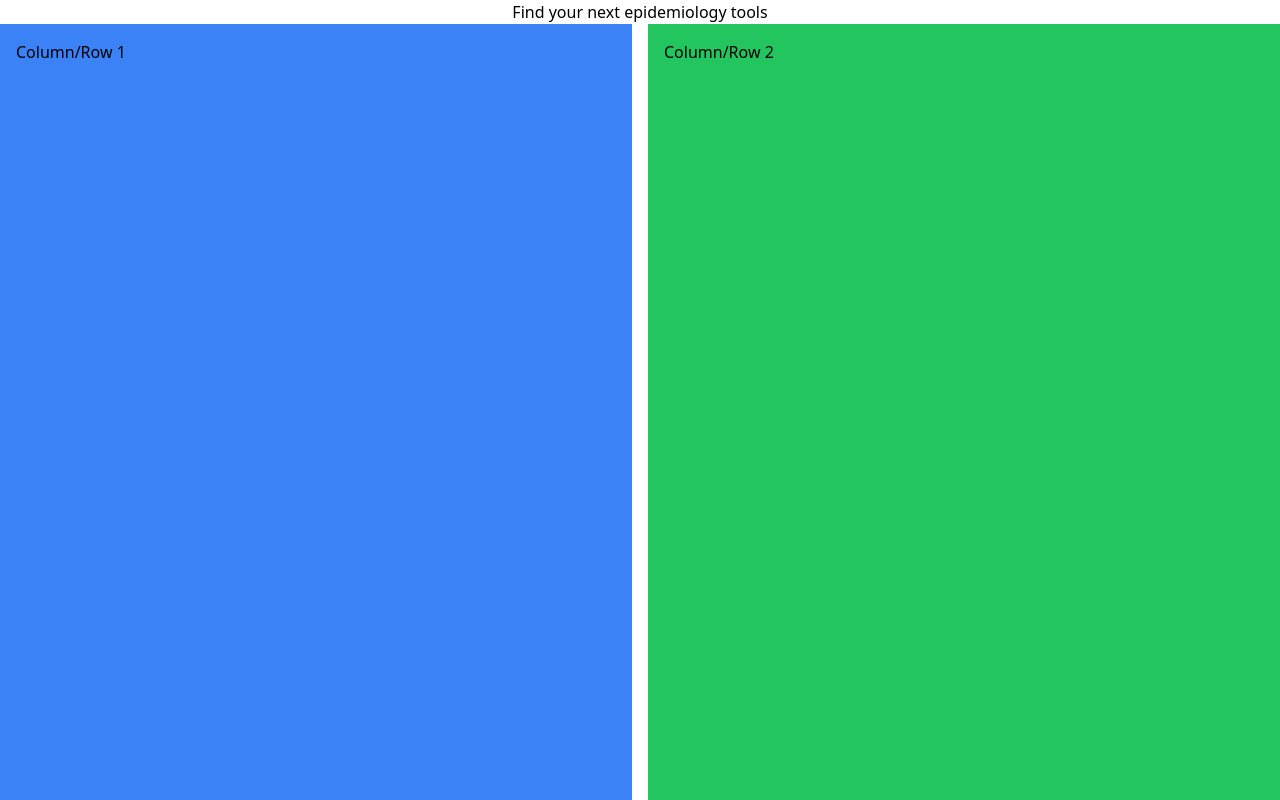
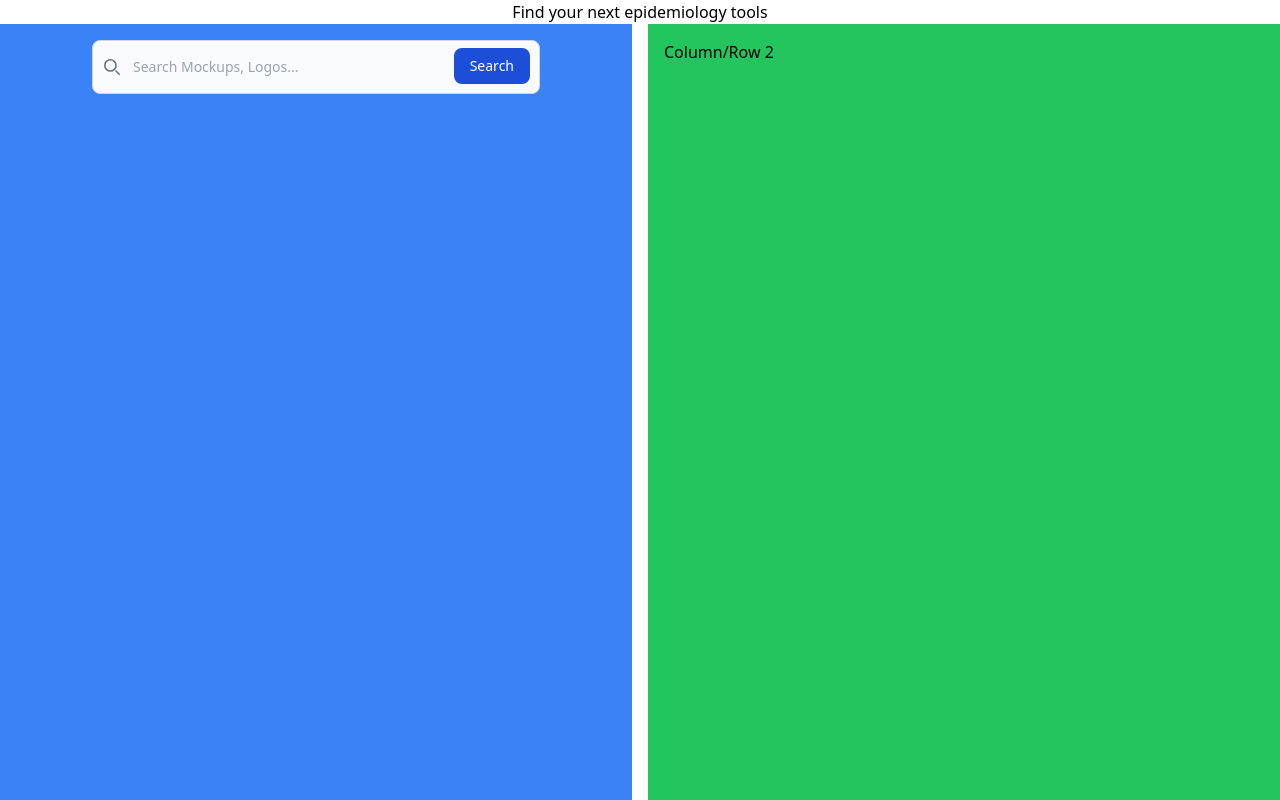
Before and after one commit to epiverse-connect/epiverse-search-frontend, a React (Create React App) app: page / in a window 1280 px wide. Built offline with nearby package versions, Linux system fonts and the light colour scheme.

Commit message:
Add some new components

```diff
--- a/src/App.tsx
+++ b/src/App.tsx
@@ -1,4 +1,6 @@
 import Grid from './Grid';
+import MapCol from './MapCol';
+import SearchCol from './SearchCol';
 
 function App() {
 	return (
@@ -6,7 +8,7 @@
 			<header className="grow-0 items-center text-center">
 				<h1>Find your next epidemiology tools</h1>
 			</header>
-      <Grid first={<div>Column/Row 1</div>} second={<div>Column/Row 2</div>} />
+			<Grid first={<SearchCol />} second={<MapCol />} />
 		</div>
 	);
 }
--- a/src/Grid.tsx
+++ b/src/Grid.tsx
@@ -1,12 +1,10 @@
-import React from 'react';
-
-const ResponsiveGrid = ({first, second}: any) => {
+const ResponsiveGrid = ({ first, second }: any) => {
 	return (
 		<div className="grid grid-cols-1 md:grid-cols-2 gap-4 grow">
 			<div className="bg-blue-500 p-4">{first}</div>
 			<div className="bg-green-500 p-4">{second}</div>
 		</div>
 	);
-}
+};
 
 export default ResponsiveGrid;
--- /dev/null
+++ b/src/MapCol.tsx
@@ -0,0 +1,5 @@
+const MapCol = () => {
+	return <div>Column/Row 2</div>;
+};
+
+export default MapCol;
--- /dev/null
+++ b/src/SearchCol.tsx
@@ -0,0 +1,48 @@
+const SearchCol = () => {
+	return (
+		<div>
+			<form className="max-w-md mx-auto">
+				<label
+					htmlFor="default-search"
+					className="mb-2 text-sm font-medium text-gray-900 sr-only dark:text-white"
+				>
+					Search
+				</label>
+				<div className="relative">
+					<div className="absolute inset-y-0 start-0 flex items-center ps-3 pointer-events-none">
+						<svg
+							className="w-4 h-4 text-gray-500 dark:text-gray-400"
+							aria-hidden="true"
+							xmlns="http://www.w3.org/2000/svg"
+							fill="none"
+							viewBox="0 0 20 20"
+						>
+							<path
+								stroke="currentColor"
+								stroke-linecap="round"
+								stroke-linejoin="round"
+								stroke-width="2"
+								d="m19 19-4-4m0-7A7 7 0 1 1 1 8a7 7 0 0 1 14 0Z"
+							/>
+						</svg>
+					</div>
+					<input
+						type="search"
+						id="default-search"
+						className="block w-full p-4 ps-10 text-sm text-gray-900 border border-gray-300 rounded-lg bg-gray-50 focus:ring-blue-500 focus:border-blue-500 dark:bg-gray-700 dark:border-gray-600 dark:placeholder-gray-400 dark:text-white dark:focus:ring-blue-500 dark:focus:border-blue-500"
+						placeholder="Search Mockups, Logos..."
+						required
+					/>
+					<button
+						type="submit"
+						className="text-white absolute end-2.5 bottom-2.5 bg-blue-700 hover:bg-blue-800 focus:ring-4 focus:outline-none focus:ring-blue-300 font-medium rounded-lg text-sm px-4 py-2 dark:bg-blue-600 dark:hover:bg-blue-700 dark:focus:ring-blue-800"
+					>
+						Search
+					</button>
+				</div>
+			</form>
+		</div>
+	);
+};
+
+export default SearchCol;
```
Also changed, not shown: 1 other file (tests, documents, lock files or other folders). Lines whose indentation alone changed are shown as unchanged.
